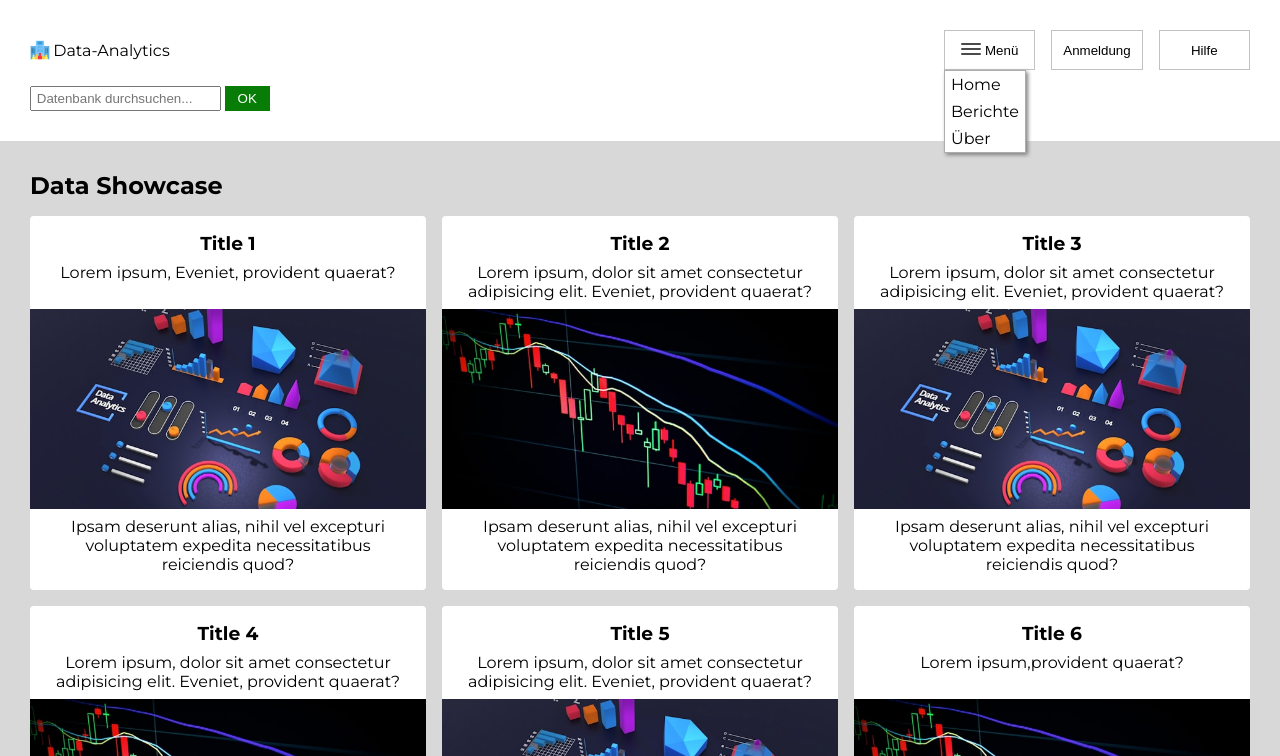
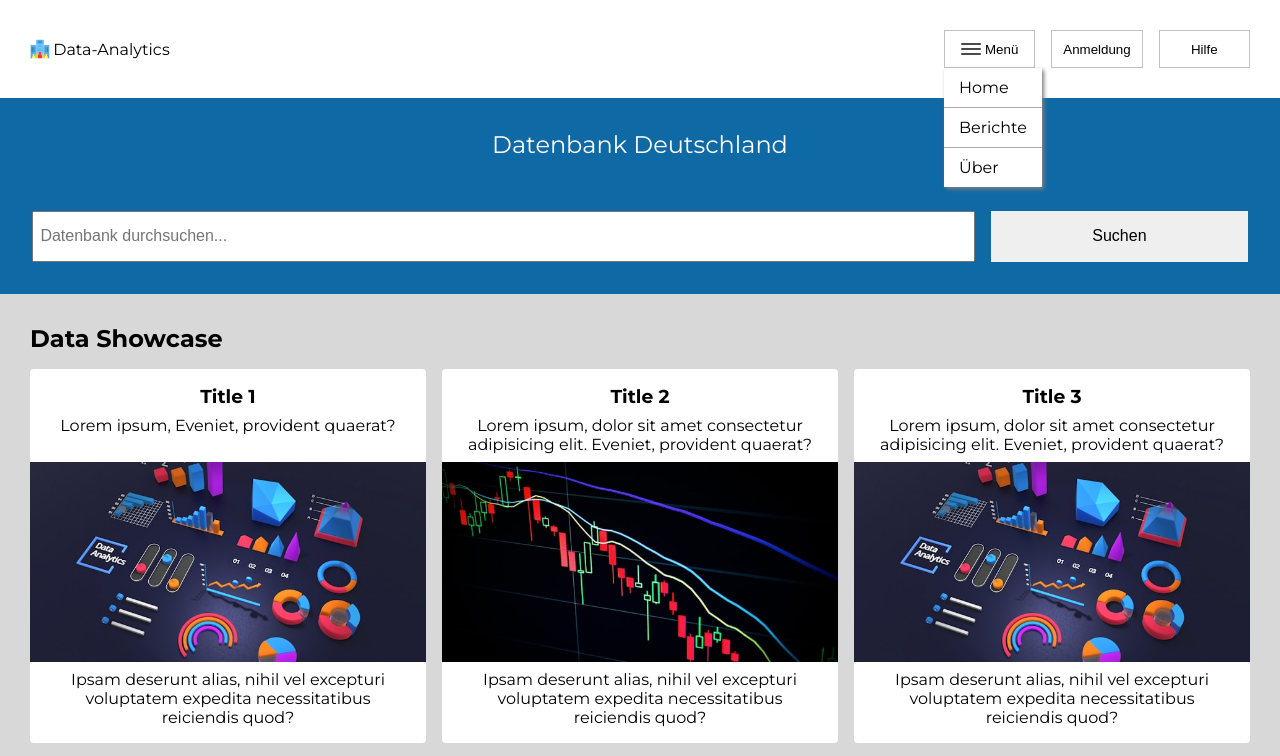
Before and after one commit to MightyCharm/data-reports-ui, a website built with webpack: page src/template.html in a window 1280 px wide. Both pictures are taken after a click on the button "Menü". Shown: the top 756 px of the page. Built offline with nearby package versions, Linux system fonts and the light colour scheme.

Commit message:
refactor(ui): add containers for menu and search form alignment

```diff
--- a/src/styles.css
+++ b/src/styles.css
@@ -34,22 +34,19 @@ body {
   /* border: 2px solid red; */
 }
 
-.header,
 .main,
 .footer {
   padding: 30px;
   /* border: 2px solid red; */
 }
 
-/* header section ===================================================*/
 .header {
   grid-area: header;
 
   display: grid;
   grid-template-columns: 1fr 1fr;
-  gap: 1rem;
-  /* background-color: rgb(204, 204, 204); */
-  /* border-bottom: 1px solid hsl(0, 0%, 65%); */
+  grid-template-rows: 1fr 2fr;
+  /* border: 4px solid red; */
 }
 
 .header-figure {
@@ -58,6 +55,7 @@ body {
   display: flex;
   align-items: center;
   gap: 0.2rem;
+  padding: 30px;
   /* border: 1px solid red; */
 }
 
@@ -74,15 +72,19 @@ body {
   grid-column: 2 / 3;
   justify-self: end;
 
-  position: relative;
-
   display: grid;
   grid-template-columns: 1fr 1fr 1fr;
   gap: 1rem;
+  padding: 30px;
   /* border: 2px solid rgb(19, 121, 96); */
 }
 
+.kebab-menu-container {
+  position: relative;
+}
+
 .nav-menu-button {
+  position: relative;
   display: flex;
   align-items: center;
   gap: 4px;
@@ -94,20 +96,18 @@ body {
   border: none;
   color: black;
   background-color: white;
-  /* background-color: var(--btn-bg-color); */
   border: 1px solid rgb(194, 194, 194);
+  transition: background-color 0.3s ease;
 }
 
 .nav-menu-button:hover {
   background-color: hsl(0, 0%, 95%);
 }
 
-/*  */
 .kebab-icon {
   display: flex;
   flex-direction: column;
   justify-content: center;
-  margin-bottom: 2px;
   gap: 3px;
 
   width: 20px;
@@ -120,6 +120,54 @@ body {
   height: 2px;
   border-radius: 20px;
   background-color: hsl(0, 0%, 29%);
+}
+
+.nav-ul {
+  display: flex;
+  flex-direction: column;
+  /* gap: 0.3rem; */
+
+  position: absolute;
+
+  top: 100%;
+  left: 0%;
+
+  list-style: none;
+  box-shadow: 2px 2px 4px grey;
+  background-color: white;
+  /* border: 1px solid hsl(0, 0%, 68%); */
+}
+
+.nav-item {
+  /* border: 2px solid red; */
+  width: 100%;
+  /* border-bottom: 1px solid red; */
+}
+
+.nav-item:not(:last-child) {
+  border-bottom: 1px solid hsl(0, 0%, 68%);
+}
+
+.nav-item:hover {
+  /* color: white; */
+  /* background-color: rgb(16, 163, 23); */
+}
+
+.nav-link {
+  /* border: 2px solid red; */
+  display: block;
+  width: 100%;
+  text-decoration: none;
+  padding: 10px 15px;
+  color: black;
+}
+
+.nav-link:hover {
+  background-color: hsl(0, 0%, 90%);
+}
+
+.nav-link:visited {
+  /* color: hsl(0, 0%, 10%); */
 }
 
 .nav-registration-button {
@@ -146,70 +194,55 @@ body {
 .nav-help-button {
   cursor: pointer;
 }
-/*  */
-
-.nav-ul {
-  display: flex;
-  flex-direction: column;
-  /* gap: 0.3rem; */
-
-  position: absolute;
-  top: 100%;
-  left: 0;
-  list-style: none;
-  box-shadow: 2px 2px 4px grey;
-  background-color: white;
-  border: 1px solid hsl(0, 0%, 68%);
-}
-
-.nav-item {
-  /* border: 2px solid red; */
-  width: 100%;
-}
-
-.nav-item:hover {
-  /* color: white;
-  background-color: rgb(16, 163, 23); */
-}
-
-.nav-link {
-  /* border: 2px solid red; */
-  display: block;
-  width: 100%;
-  text-decoration: none;
-  padding: 4px 6px;
-  color: black;
-}
-
-.nav-link:hover {
-  color: white;
-  background-color: rgb(10, 124, 10);
-}
-
-.nav-link:visited {
-  /* color: hsl(0, 0%, 10%); */
-}
 
 .header-form {
   grid-column: 1 / 3;
-  /* border: 2px solid red; */
+
+  display: grid;
+  justify-items: center;
+
+  gap: 2rem;
+  padding: 2rem 1rem;
+  color: white;
+  background-color: rgb(15, 105, 165);
+  /* border: 4px solid rgb(153, 9, 172); */
+}
+
+.header-form-title {
+  justify-self: center;
+  font-size: 1.5rem;
+}
+
+.form-input-container {
+  width: 100%;
+  display: flex;
+  gap: 1rem;
+  padding: 0rem 1rem;
+  /* border: 5px solid red; */
 }
 
 .form-input {
+  flex: 4;
+
+  font-size: 1rem;
+  padding: 0.3rem 0.4rem;
   /* border: 1px solid red; */
-  padding: 0.2rem 0.3rem;
 }
 
 .btn-submit {
-  color: white;
-  background-color: var(--btn-bg-color);
+  flex: 1;
   padding: 0.3rem 0.8rem;
   border: none;
   cursor: pointer;
+  color: black;
+  font-size: 1rem;
+  /* background-color: var(--btn-bg-color); */
+  transition: background-color 0.3s ease;
 }
 
 .btn-submit:hover {
-  background-color: var(--btn-bg-color-hover);
+  /* background-color: var(--btn-bg-color-hover); */
+  background-color: hsl(0, 0%, 85%);
 }
 
 /* main section ========================================================= */
--- a/src/template.html
+++ b/src/template.html
@@ -17,23 +17,18 @@
           <figcaption class="header-caption">Data-Analytics</figcaption>
         </figure>
         <nav class="navbar">
-          <button id="menu-button" class="nav-menu-button" data-role="btn-menu">
+          <div class="kebab-menu-container">
+            <button
+              id="menu-button"
+              class="nav-menu-button"
+              data-role="btn-menu"
+            >
               <span class="kebab-icon">
                 <span class="dot"></span>
                 <span class="dot"></span>
                 <span class="dot"></span>
               </span>
               Menü
-          </button>
-          <button
-            id="registration-button"
-            class="nav-registration-button"
-            data-role="btn-registration"
-          >
-            Anmeldung
-          </button>
-          <button id="help-button" class="nav-help-button" data-role="btn-help">
-            Hilfe
             </button>
             <ul id="nav-ul" class="nav-ul hidden">
               <li class="nav-item" data-role="nav-home">
@@ -46,9 +41,22 @@
                 <a class="nav-link" href="#">Über</a>
               </li>
             </ul>
+          </div>
+          <button
+            id="registration-button"
+            class="nav-registration-button"
+            data-role="btn-registration"
+          >
+            Anmeldung
+          </button>
+          <button id="help-button" class="nav-help-button" data-role="btn-help">
+            Hilfe
+          </button>
         </nav>
 
         <form id="header-form" class="header-form" method="get" role="search">
+          <p class="header-form-title">Datenbank Deutschland</p>
+          <div class="form-input-container">
             <input
               id="input-search"
               class="form-input"
@@ -58,7 +66,10 @@
               data-role="input-search"
               placeholder="Datenbank durchsuchen..."
             />
-          <button id="btn-submit" class="btn-submit" type="submit">OK</button>
+            <button id="btn-submit" class="btn-submit" type="submit">
+              Suchen
+            </button>
+          </div>
         </form>
       </header>
       <main class="main">
```
Lines whose indentation alone changed are shown as unchanged.
